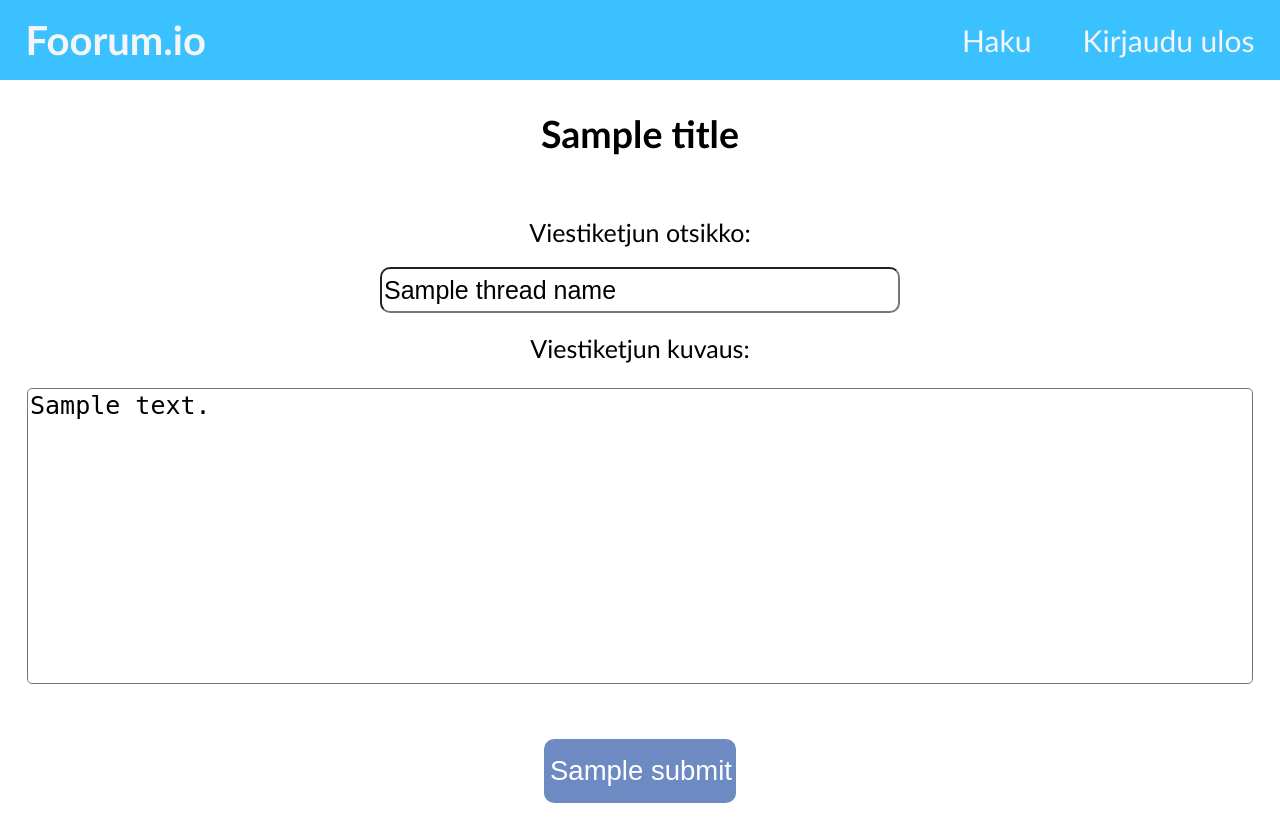
After one commit to sonicsasha/Foorum.io, a Flask app: template templates/thread_editor.html in a window 1280 px wide. The commit adds this page. Run offline with Flask 2, Linux system fonts and the light colour scheme; the template is opened without the code that fills it: most values are stand-ins (such as "Sample title", 1, 10 or a date in 2020).

Commit message:
ADD thread creation
Added the ability to create new threads, and also updated the threads menu

```diff
--- a/app.py
+++ b/app.py
@@ -1,3 +1,4 @@
+from crypt import methods
 from pyexpat.errors import messages
 from urllib import request
 from flask import Flask
@@ -90,7 +91,7 @@ def threads(id):
         if not has_access: #If the topic is private, then check that the user has access to the topic.
             return ("Sinulla ei ole pääsyä tähän aiheeseen. Mene pois! >:(")
 
-    sql="SELECT U.username, T.thread_header, T.thread_desc, T.sent_at, T.edited_at FROM threads T LEFT JOIN users U ON U.id=T.poster_id WHERE T.topic_id=:topic_id"
+    sql="SELECT U.username, U.auth_level, T.thread_header, T.thread_desc, T.sent_at, T.edited_at FROM threads T LEFT JOIN users U ON U.id=T.poster_id WHERE T.topic_id=:topic_id ORDER BY T.sent_at DESC"
     threads=db.session.execute(sql, {"topic_id":id})
     return render_template("threads.html", threads=threads, auth_level=getAuthLevel(), topic_id=id)
 
@@ -171,6 +172,46 @@ def editTopicSubmit(id):
             db.session.commit()
 
     return redirect("/")
+
+@app.route("/topic/<int:id>/new", methods=["GET"])
+def newThreadForm(id):
+    if notLoggedIn():
+        return redirect("/")
+
+    topic_name=db.session.execute("SELECT topic_name FROM topics WHERE id=:id", {"id":id}).fetchone()[0]
+
+    return render_template("thread_editor.html",
+        title=f"Luo uusi viestiketju aiheeseen {topic_name}",
+        submit="Luo viestiketju",
+        action=f"/topic/{id}/new")
+
+@app.route("/topic/<int:id>/new", methods=["POST"])
+def newThreadSubmit(id):
+    if notLoggedIn():
+        return redirect("/")
+
+    messages=[]
+
+    topic_name=db.session.execute("SELECT topic_name FROM topics WHERE id=:id", {"id":id}).fetchone()[0]
+    thread_name=request.form["name"]
+    thread_desc=request.form["desc"]
+
+    if len(thread_name)==0:
+        messages.append("Ole hyvä, ja anna viestiketjulle otsikko!")
+
+    if len(messages)>0:
+        return render_template("thread_editor.html",
+        title=f"Luo uusi viestiketju aiheeseen {topic_name}",
+        submit="Luo viestiketju",
+        action=f"/topic/{id}/new",
+        thread_name=thread_name,
+        thread_desc=thread_desc)
+
+    sql="INSERT INTO threads (poster_id, topic_id, thread_header, thread_desc, sent_at) VALUES (:user_id, :topic_id, :thread_name, :thread_desc, NOW())"
+    db.session.execute(sql, {"user_id":getUserId(), "topic_id":id, "thread_name":thread_name, "thread_desc":thread_desc})
+    db.session.commit()
+
+    return redirect(f"/topic/{id}")
 
 
 
--- a/static/styles/site.css
+++ b/static/styles/site.css
@@ -1,3 +1,7 @@
+:root {
+    --thread-color: #6d8bc2
+}
+
 .header ul {
     font-family:'Trebuchet MS', 'Lucida Sans Unicode', 'Lucida Grande', 'Lucida Sans', Arial, sans-serif;
     list-style-type: none;
@@ -72,6 +76,10 @@
     padding-bottom: 15px;
 }
 
+.thread :hover{
+    background-color: #53688f;
+}
+
 
 .newButton {
     width: 30vw;
@@ -91,12 +99,36 @@
     background-color: #5c899e;
 }
 
+.newThreadButton {
+    width: 30vw;
+    height: 5vw;
+    text-align: center;
+    margin-top: 50px;
+    margin-left: 35vw;
+    margin-right: 35vw;
+    background-color: #80bedb;
+    font-size: 1.3em;
+    margin-bottom: 20px;
+    border-radius: 15px;
+    border-style: hidden;
+}
+
+.newThreadButton {
+    background-color: #53688f
+}
+
 form {
     align-items: center;
     text-align: center;
     font-size: 25px;
 }
 
+textarea {
+    resize: none;
+    border-radius: 5px;
+    margin-top: 25px;
+    font-size: 1em;
+}
 
 
 input[type="text"]{
--- /dev/null
+++ b/templates/thread_editor.html
@@ -0,0 +1,29 @@
+<!DOCTYPE html>
+<link rel="stylesheet" href="{{ url_for('static',filename='styles/site.css') }}">
+<meta name="viewport" content="width=device-width, initial-scale=1">
+
+<title>Foorum.io</title>
+
+{% extends "site_layout.html" %}
+
+{% block content %}
+
+<form action="{{action}}" method="post">
+    <h2>{{title}}</h2>
+    <br>
+    Viestiketjun otsikko:
+    <br>
+    <input type="text" name="name" value="{{thread_name}}">
+    <br>
+    Viestiketjun kuvaus:
+    <br>
+    <textarea rows="10" cols="80" name="desc">{{thread_desc}}</textarea>
+    <br>
+    {% for message in messages %}
+    <br>
+    <a style="color: red;">{{message}}</a>
+    {% endfor %}
+    <input type="submit" value="{{submit}}" class="newButton" style="background-color: #6d8bc2;">
+</form>
+
+{% endblock %}
```
Also changed, not shown: templates/threads.html (+15 -1 lines).
